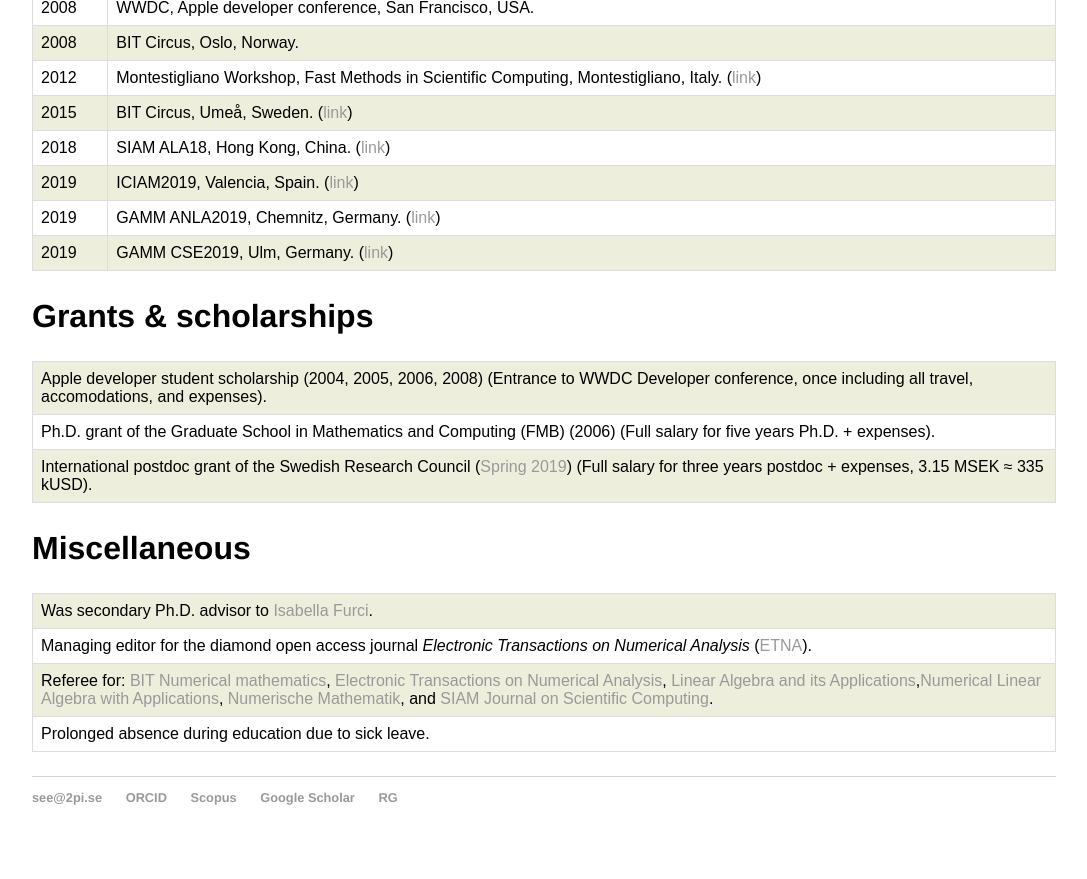
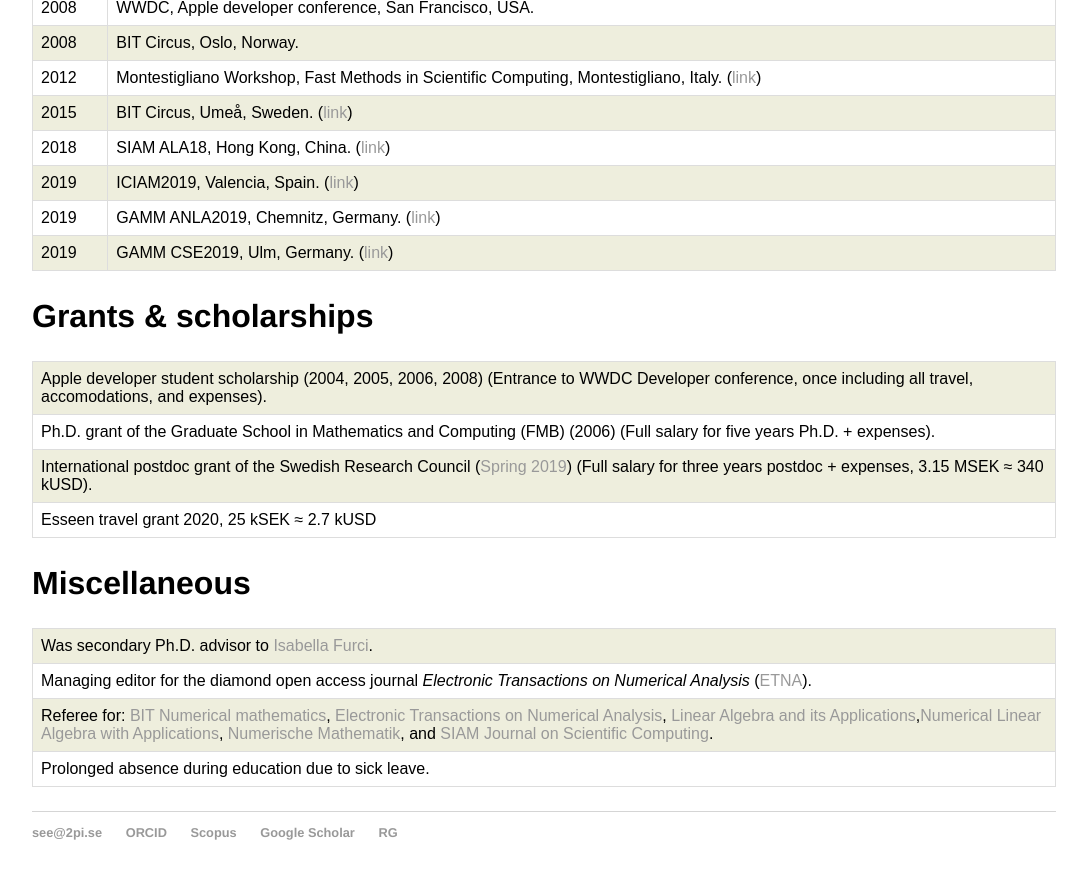
Before and after one commit to sverek/sverek.github.io, a Jekyll site: the page built from cv/index.html, in a window 1280 px wide and 900 px high, scrolled down 1349 px. Shown: the top 879 px of the window, without its empty margins (96-1183 px from the left). Built offline with Jekyll 4.4.1, drawn with Linux system fonts in a browser that asks for light colours.

Commit message:
grant update.

```diff
--- a/cv/index.html
+++ b/cv/index.html
@@ -74,7 +74,8 @@ tr:nth-child(odd) {
     <table>
     <tr><td>Apple developer student scholarship (2004, 2005, 2006, 2008) (Entrance to WWDC Developer conference, once including all travel, accomodations, and expenses).</td></tr>
     <tr><td>Ph.D. grant of the Graduate School in Mathematics and Computing (FMB) (2006) (Full salary for five years Ph.D. + expenses).</td></tr>
-    <tr><td>International postdoc grant of the Swedish Research Council (<a href="https://www.vr.se/english/calls-and-decisions/grant-decisions/decisions/2019-03-25-international-postdoc.html">Spring 2019</a>) (Full salary for three years postdoc + expenses, 3.15 MSEK &asymp; 335 kUSD).</td></tr>
+    <tr><td>International postdoc grant of the Swedish Research Council (<a href="https://www.vr.se/english/calls-and-decisions/grant-decisions/decisions/2019-03-25-international-postdoc.html">Spring 2019</a>) (Full salary for three years postdoc + expenses, 3.15 MSEK &asymp; 340 kUSD).</td></tr>
+    <tr><td>Esseen travel grant 2020, 25 kSEK &asymp; 2.7 kUSD</td></tr>
     </table>
 
     <h2>Miscellaneous</h2>
```
